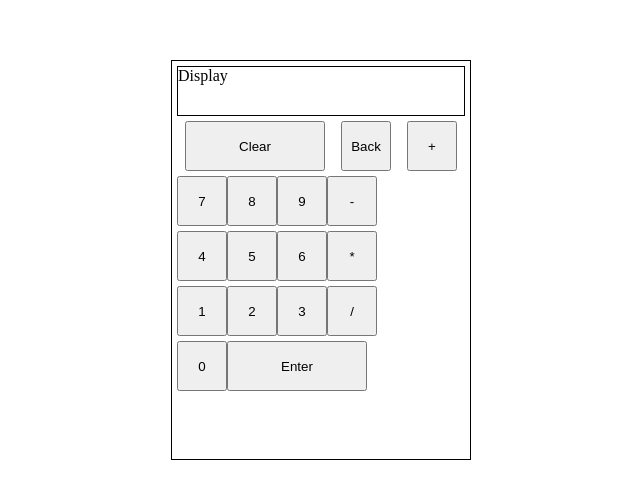
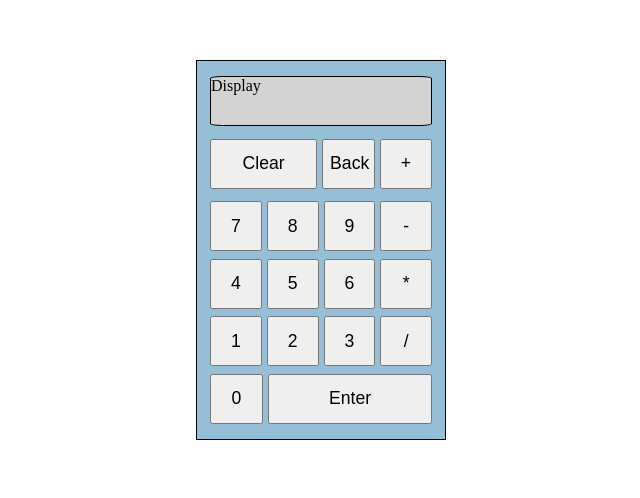
Before and after one commit to ericoptorres/Odin-Project-Calculator, a plain HTML site: page index.html in a window 1280 px wide. Shown: the part 140-638 px from the top of the page, without its empty margins (319-959 px from the left). Drawn offline with Linux system fonts and the light colour scheme.

Commit message:
sort off worked Styling

```diff
--- a/index.html
+++ b/index.html
@@ -14,7 +14,7 @@
         <div class ="middle"><button>7</button> <button>8</button> <button>9</button> <button>-</button></div>
         <div class ="middle"><button>4</button> <button>5</button> <button>6</button> <button>*</button></div>
         <div class ="middle"><button>1</button> <button>2</button> <button>3</button> <button>/</button></div>
-        <div class ="bottom"><button>0</button> <button class="long-btn">Enter</button></div>
+        <div class ="bottom"><button>0</button> <button class="long-btn longer-btn">Enter</button></div>
     </div>
 
 </body>
--- a/style.css
+++ b/style.css
@@ -3,44 +3,71 @@
 }
 
 body{
+
+}
+
+.container{
+    background-color: rgb(150, 190, 215);
 }
 
 button{
     width: 50px;
     height: 50px;
+    flex: 1;
+    font-size: 110%;
+    text-align: center;
 }
 
 .long-btn{
     width :140px;
     height: 50px;
+    flex: 2.5;
 }
 
-.display{
-    border: 1px solid black;
-    height: 50px;
+.longer-btn{
+    flex: 4;
 }
+
+
 
 .container {
     margin: auto;
     margin-top: 200px;
     display: flex;
     flex-direction: column;
-    width: 300px;
-    height: 400px;
+    justify-content: space-evenly;
+    width: 250px;
+    height: 380px;
     border: 1px solid black;
-    gap: 5px;
-    padding: 5px;
+    padding: 8px;
+}
+
+.display{
+    border: 1px solid black;
+    height: 50px;
+    background-color: lightgray;
+    margin: 0 5px;
+    border-radius: 5%;
+
 }
 
 .top{
     display: flex;
-    justify-content: space-around;
+    justify-content: flex-start;
+    gap: 5px;
+    margin: 5px;
 }
 
 .middle{
     display: flex;
+    justify-content: flex-start;
+    gap: 5px;
+    margin: 0 5px;
 }
 
 .bottom{
     display: flex;
+    justify-content: flex-start;
+    gap: 5px;
+    margin: 0 5px;
 }
```
